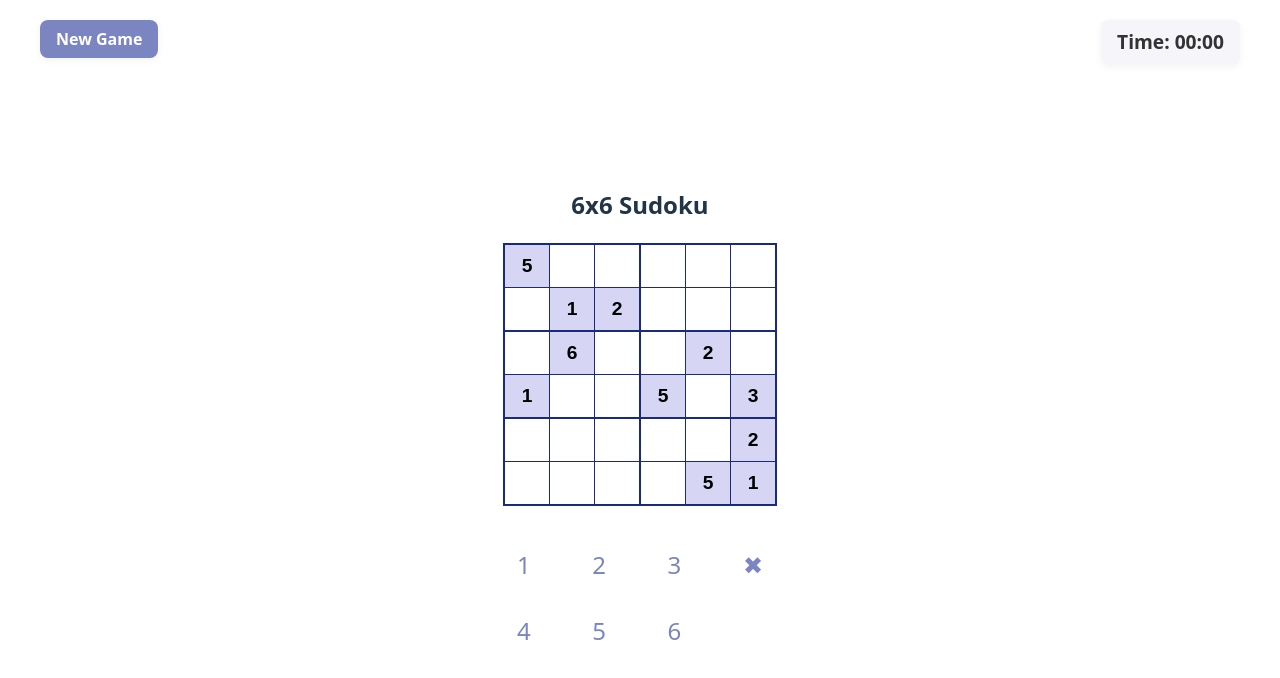
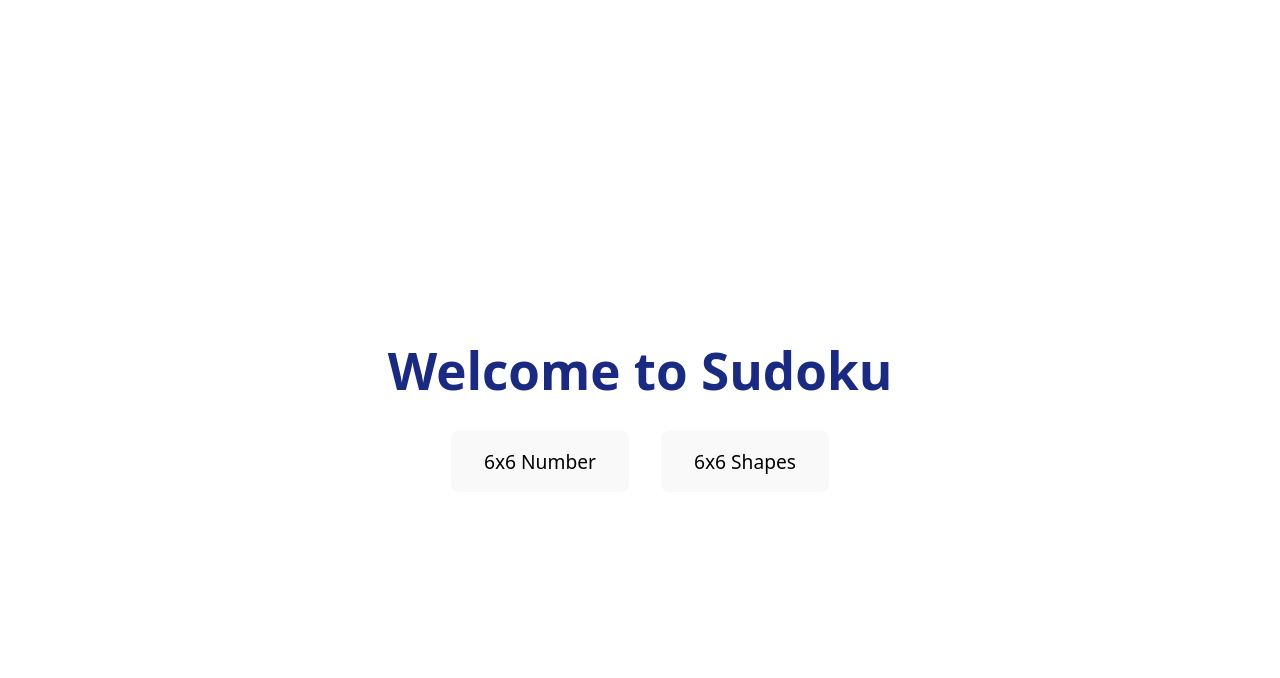
Before and after one commit to Kafka1401/Sodoku, a React (Vite) app: page / in a window 1280 px wide. Shown: the top 678 px of the page. Built offline with nearby package versions, Linux system fonts and the light colour scheme.

Commit message:
functional cover page

```diff
--- a/src/App.tsx
+++ b/src/App.tsx
@@ -1,8 +1,21 @@
+
+import React, { useState } from 'react';
 import Sudoku from './Sudoku';
+import CoverPage from './CoverPage';
 import './App.css';
 
 function App() {
-  return <Sudoku />;
+  const [showGame, setShowGame] = useState(false);
+
+  const handleSelect = () => {
+    setShowGame(true);
+  };
+
+  return (
+    <>
+      {showGame ? <Sudoku /> : <CoverPage onSelect={handleSelect} />}
+    </>
+  );
 }
 
 export default App;
--- /dev/null
+++ b/src/CoverPage.tsx
@@ -0,0 +1,25 @@
+
+import React from 'react';
+import './Sudoku.css';
+
+interface CoverPageProps {
+	onSelect: (variant: 'numbers' | 'shapes') => void;
+}
+
+const CoverPage: React.FC<CoverPageProps> = ({ onSelect }) => {
+	return (
+		<div className="cover-page" style={{display: 'flex', flexDirection: 'column', alignItems: 'center', justifyContent: 'center', minHeight: '100vh', minWidth: '100vw', position: 'fixed', top: 0, left: 0}}>
+			<h1 style={{marginBottom: '2rem', color: '#1A2A80'}}>Welcome to Sudoku</h1>
+			<div style={{display: 'flex', gap: '2rem'}}>
+				<button className="cover-option-btn" style={{padding: '1rem 2rem', fontSize: '1.2rem'}} onClick={() => onSelect('numbers')}>
+					6x6 Number
+				</button>
+				<button className="cover-option-btn" style={{padding: '1rem 2rem', fontSize: '1.2rem'}} onClick={() => onSelect('shapes')}>
+					6x6 Shapes
+				</button>
+			</div>
+		</div>
+	);
+};
+
+export default CoverPage;
```
